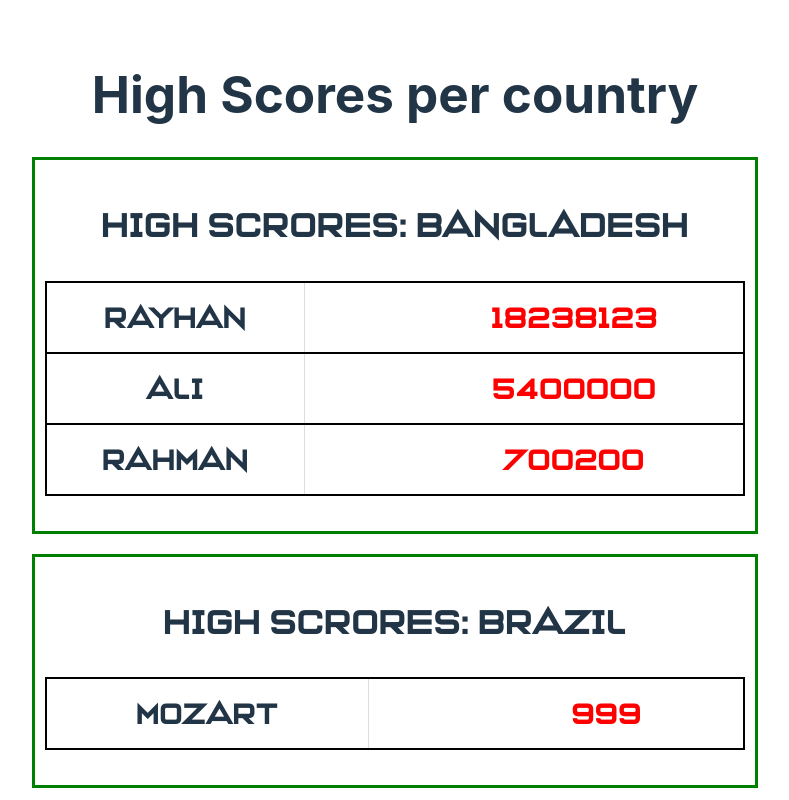
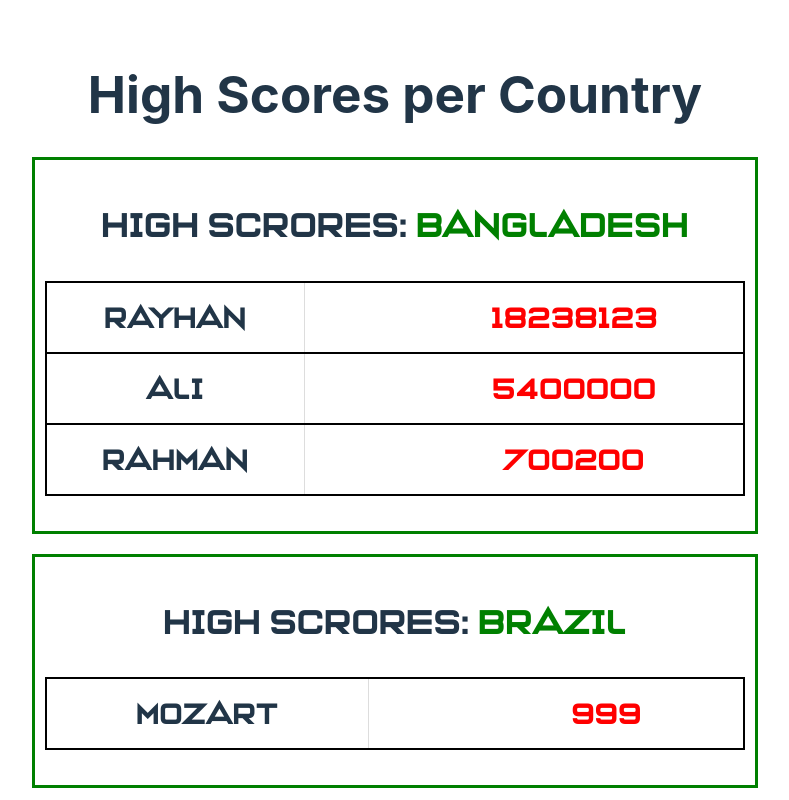
Before and after one commit to eediallo/high-scores-react, a React (Vite) app: page / in a window 1280 px wide. Shown: the top 800 px of the page, without its empty margins (245-1034 px from the left). Built offline with nearby package versions, Linux system fonts and the light colour scheme.

Commit message:
add class to country name

```diff
--- a/components/renderCountriesScores.jsx
+++ b/components/renderCountriesScores.jsx
@@ -25,7 +25,9 @@ function HighScoreTable(allCountryScores) {
   return sortedCountriesByName.map((country) => {
     return (
       <div className="scores-container" key={country.id}>
-        <h2>High Scrores: {country.name}</h2>
+        <h2>
+          High Scrores: <span className="country">{country.name}</span>
+        </h2>
         <table className="score-table">{PlayersScore(country)}</table>
       </div>
     );
--- a/src/App.jsx
+++ b/src/App.jsx
@@ -5,7 +5,7 @@ import "./App.css";
 function App() {
   return (
     <>
-      <h1>High Scores per country</h1>
+      <h1>High Scores per Country</h1>
       <div>{HighScoreTable(allCountryScores)}</div>
     </>
   );
```
